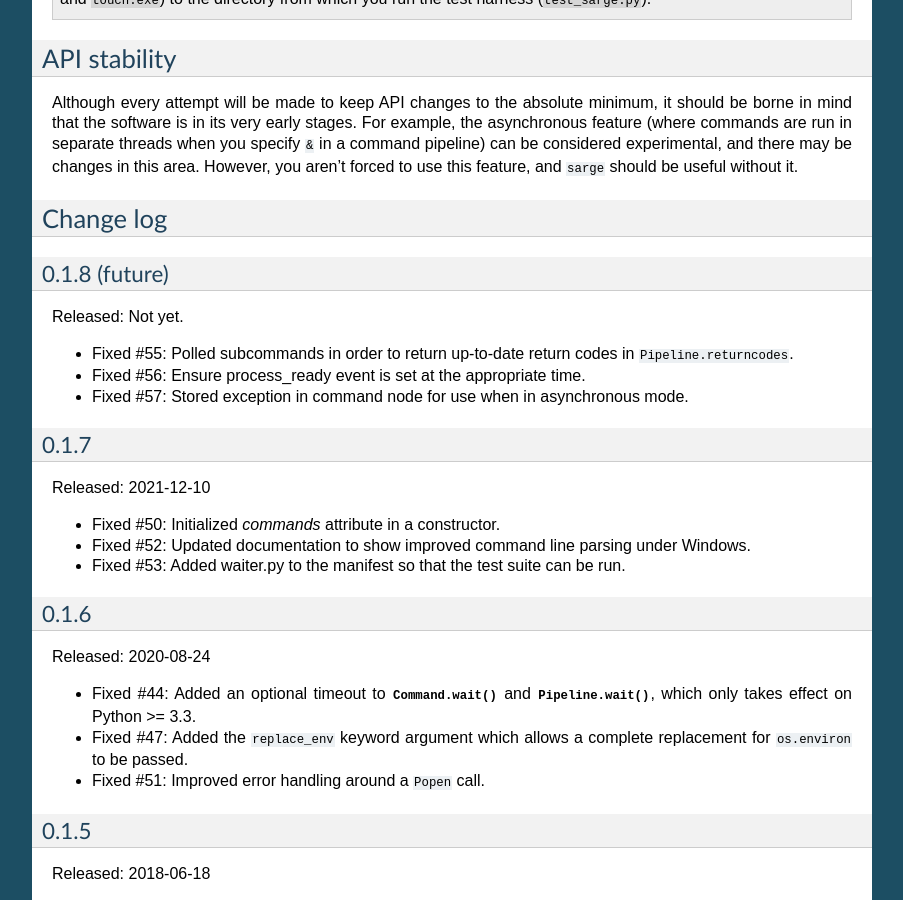
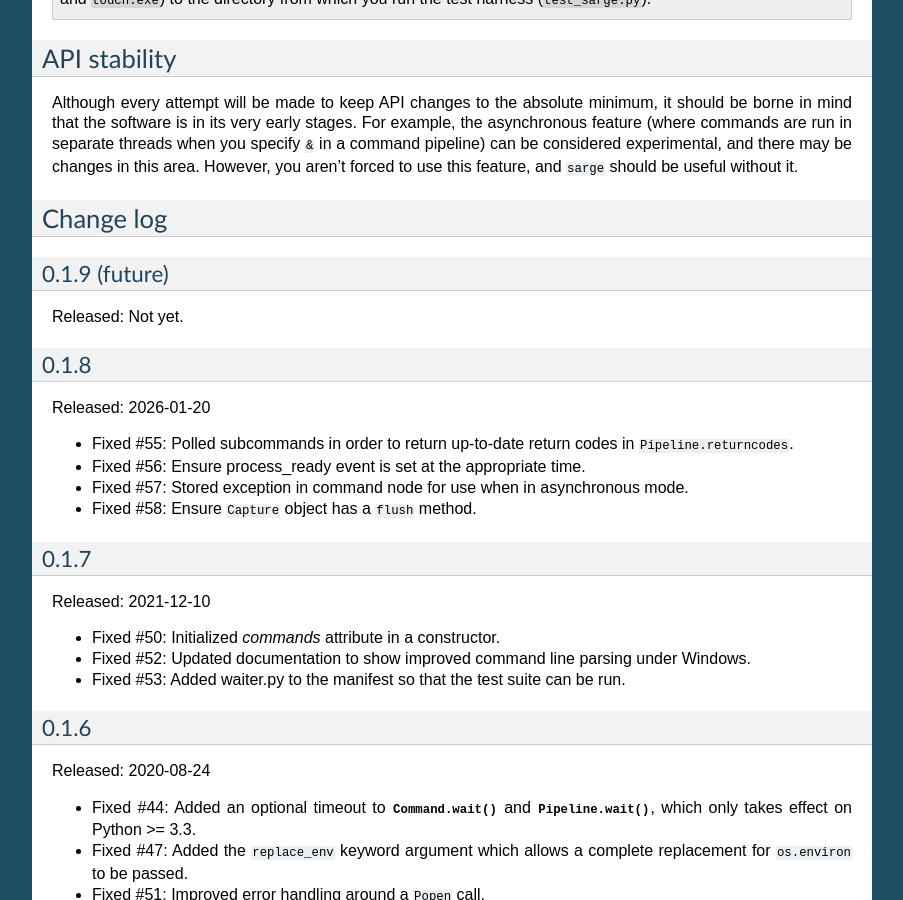
Before and after one commit to vsajip/sarge, a Sphinx documentation site: the page built from docs/overview.rst, in a window 1280 px wide and 900 px high, scrolled down 3386 px. Shown: the whole window, without its empty margins (198-1101 px from the left). Built offline with Sphinx 7.4.7, drawn with Linux system fonts in a browser that asks for light colours; formulas are drawn with MathJax 3; some of the changed text lies outside the part shown.

Commit message:
Update change log.

```diff
--- a/docs/overview.rst
+++ b/docs/overview.rst
@@ -219,10 +219,16 @@ feature, and ``sarge`` should be useful without it.
 Change log
 ----------
 
-0.1.8 (future)
+0.1.9 (future)
 ~~~~~~~~~~~~~~
 
 Released: Not yet.
+
+
+0.1.8
+~~~~~
+
+Released: 2026-01-20
 
 
 - Fixed #55: Polled subcommands in order to return up-to-date return codes in
@@ -231,6 +237,9 @@ Released: Not yet.
 - Fixed #56: Ensure process_ready event is set at the appropriate time.
 
 - Fixed #57: Stored exception in command node for use when in asynchronous mode.
+
+- Fixed #58: Ensure ``Capture`` object has a ``flush`` method.
+
 
 0.1.7
 ~~~~~
```
Also changed, not shown: 1 other file.
